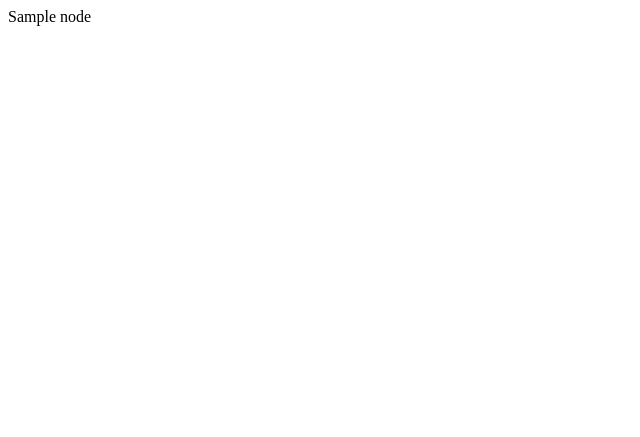
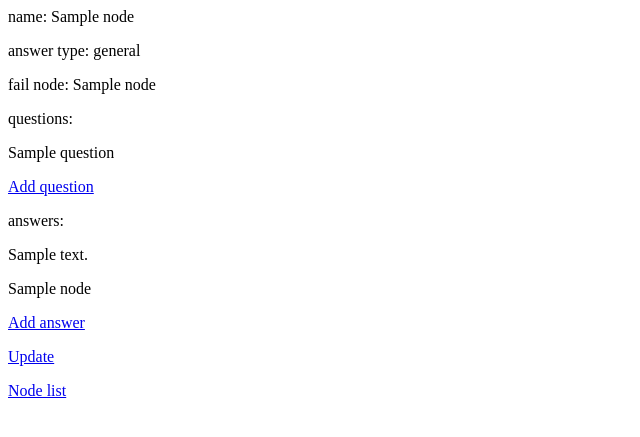
Before and after one commit to konradkrasno/chatbot-creator, a Django app: page /nodes/detail/1/ in a window 1280 px wide. Before the commit the part shown is almost empty. Shown: the top 437 px of the page, without its empty margins (0-640 px from the left). Run offline with Django 3.2, Linux system fonts and the light colour scheme; tables that the repository leaves empty hold one stand-in row (values such as "Sample post").

Commit message:
Develop nodes apps

```diff
--- a/nodes/forms.py
+++ b/nodes/forms.py
@@ -3,7 +3,7 @@ from django import forms
 from nodes.models import Node
 
 
-class NodeForm(forms.ModelForm):
+class UpdateNodeForm(forms.ModelForm):
     class Meta:
         model = Node
-        fields = ("chat", "name", "answer_type")
+        fields = ("chat", "name", "fail_node", "answer_type")
--- a/nodes/models.py
+++ b/nodes/models.py
@@ -1,4 +1,6 @@
 from django.db import models
+from django.urls import reverse
+
 from chats.models import Chat
 
 
@@ -11,24 +13,41 @@ class AnswerType(models.TextChoices):
 class Node(models.Model):
     chat = models.ForeignKey(Chat, related_name="nodes", on_delete=models.CASCADE)
     name = models.CharField(max_length=50)
-    nodes = models.ManyToManyField("self", related_name="success_predecessor")
+    answer_type = models.CharField(max_length=50, choices=AnswerType.choices)
+    nodes = models.ManyToManyField(
+        "self", through="Answer", related_name="success_predecessors", symmetrical=False
+    )
     fail_node = models.OneToOneField(
         "Node",
         related_name="fail_predecessor",
         on_delete=models.SET_NULL,
+        blank=True,
         null=True,
     )
-    answer_type = models.CharField(max_length=50, choices=AnswerType.choices)
 
     def __str__(self):
         return self.name
+
+    def get_absolute_url(self):
+        return reverse("nodes:node_detail", args=[self.id])
 
 
 class Question(models.Model):
     question = models.CharField(max_length=200)
     node = models.ForeignKey(Node, related_name="questions", on_delete=models.CASCADE)
 
+    def __str__(self):
+        return self.question
+
 
 class Answer(models.Model):
-    answer = models.CharField(max_length=200)
-    node = models.ForeignKey(Node, related_name="answers", on_delete=models.CASCADE)
+    answer = models.CharField(max_length=200, blank=True)
+    node_from = models.ForeignKey(
+        Node, related_name="rel_from_set", on_delete=models.CASCADE
+    )
+    node_to = models.ForeignKey(
+        Node, related_name="rel_to_set", on_delete=models.CASCADE
+    )
+
+    def __str__(self):
+        return self.answer
--- a/nodes/templates/nodes/node/detail.html
+++ b/nodes/templates/nodes/node/detail.html
@@ -1 +1,27 @@
-{{ object.name }}
+<p>name: {{ object.name }}</p>
+<p>answer type: {{ object.answer_type }}</p>
+<p>fail node: {{ object.fail_node }}</p>
+
+<div>
+  <p>questions:</p>
+  {% for question in object.questions.all %}
+      <p>{{ question.question }}</p>
+    {% empty %}
+      <p>No questions added yet.</p>
+    {% endfor %}
+    <p><a href="{% url 'nodes:add_question' object.id %}">Add question</a></p>
+</div>
+
+<div>
+  <p>answers:</p>
+  {% for answer in object.rel_from_set.all %}
+    <p>{{ answer.answer }}</p>
+    <p>{{ answer.node_to }}</p>
+  {% empty %}
+    <p>No answers added yet.</p>
+  {% endfor %}
+  <p><a href="{% url 'nodes:add_answer' object.id %}">Add answer</a></p>
+</div>
+
+<p><a href="{% url 'nodes:update' node.id %}">Update</a></p>
+<p><a href="{% url 'nodes:node_list' object.chat.id %}">Node list</a></p>
--- a/nodes/templates/nodes/node/list.html
+++ b/nodes/templates/nodes/node/list.html
@@ -1,3 +1,4 @@
 {% for node in node_list %}
-  <p>{{ node.name }}</p>
+  <p><a href="{{ node.get_absolute_url }}">{{ node.name }}</a>: <a href="{% url 'nodes:update' node.id %}">update</a></p>
 {% endfor %}
+<p><a href="{% url 'nodes:create' %}">Create new node</a></p>
--- a/nodes/urls.py
+++ b/nodes/urls.py
@@ -7,6 +7,8 @@ app_name = "nodes"
 urlpatterns = [
     path("create/", views.CreateNodeView.as_view(), name="create"),
     path("update/<int:pk>/", views.UpdateNodeView.as_view(), name="update"),
-    path("list/", views.NodeListView.as_view(), name="node_list"),
+    path("list/<int:chat_id>", views.NodeListView.as_view(), name="node_list"),
     path("detail/<int:pk>/", views.NodeDetailView.as_view(), name="node_detail"),
+    path("question/add/<int:node_id>", views.AddQuestionView.as_view(), name="add_question"),
+    path("answer/add/<int:node_id>", views.AddAnswerView.as_view(), name="add_answer"),
 ]
--- a/nodes/views.py
+++ b/nodes/views.py
@@ -2,12 +2,17 @@ from django.views.generic import ListView, DetailView
 from django.views.generic.edit import CreateView, UpdateView
 from django.urls import reverse_lazy
 
-from nodes.models import Node
+from nodes.models import Node, Question, Answer
+from nodes.forms import UpdateNodeForm
 
 
 class NodeListView(ListView):
     model = Node
     template_name = "nodes/node/list.html"
+
+    def get_queryset(self):
+        qs = super().get_queryset()
+        return qs.filter(chat_id=self.kwargs.get("chat_id"))
 
 
 class NodeDetailView(DetailView):
@@ -25,5 +30,37 @@ class CreateNodeView(CreateView):
 class UpdateNodeView(UpdateView):
     model = Node
     template_name = "nodes/node/form.html"
-    fields = ["chat", "name", "nodes", "fail_node", "answer_type"]
-    success_url = reverse_lazy("nodes:node_list")
+    form_class = UpdateNodeForm
+
+    def get_success_url(self):
+        return self.object.get_absolute_url()
+
+
+class AddQuestionView(CreateView):
+    model = Question
+    template_name = "nodes/node/form.html"
+    fields = ["question"]
+
+    def form_valid(self, form):
+        question = form.save(commit=False)
+        question.node_id = self.kwargs.get("node_id")
+        question.save()
+        return super().form_valid(form)
+
+    def get_success_url(self):
+        return reverse_lazy("nodes:node_detail", args=[self.kwargs.get("node_id")])
+
+
+class AddAnswerView(CreateView):
+    model = Answer
+    template_name = "nodes/node/form.html"
+    fields = ["answer", "node_to"]
+
+    def form_valid(self, form):
+        question = form.save(commit=False)
+        question.node_from_id = self.kwargs.get("node_id")
+        question.save()
+        return super().form_valid(form)
+
+    def get_success_url(self):
+        return reverse_lazy("nodes:node_detail", args=[self.kwargs.get("node_id")])
```
Also changed, not shown: chats/migrations/0002_chat_name.py, nodes/migrations/0001_initial.py, nodes/migrations/0002_auto_20210425_1449.py (deleted), nodes/migrations/0002_auto_20210426_1203.py (added), nodes/migrations/0003_alter_node_nodes.py (deleted).
